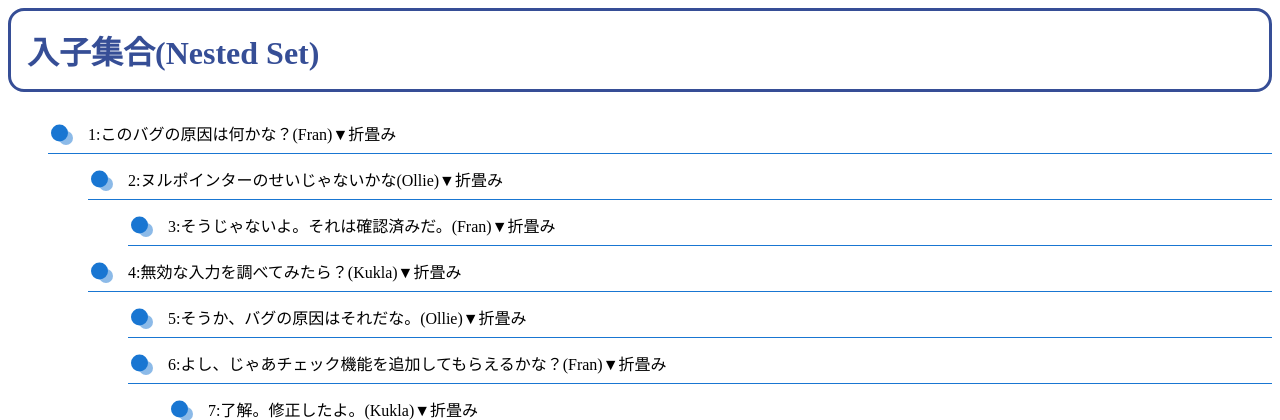
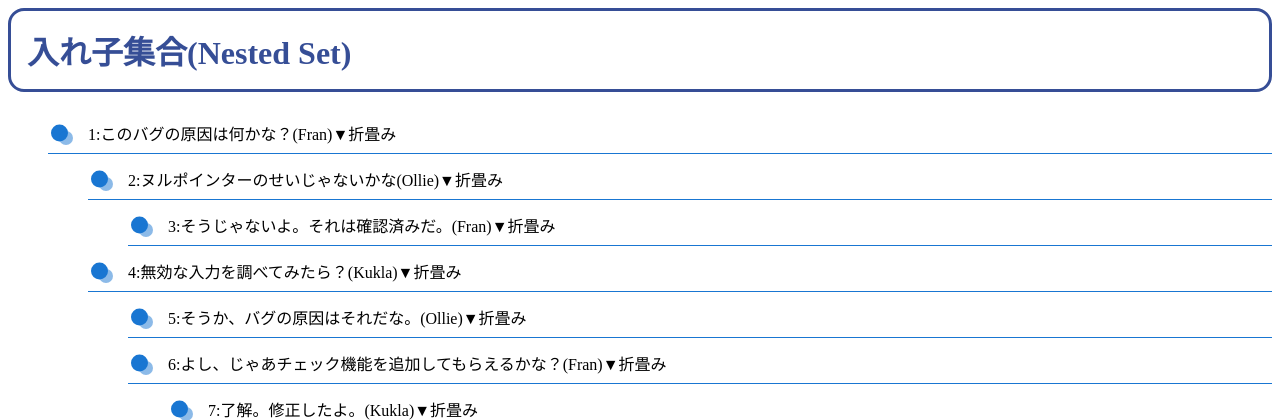
Before and after one commit to hironomiu/SQL-Tree-Structure, a PHP site: page /src/nested_set.php in a window 1280 px wide. Shown: the top 420 px of the page. Run offline with PHP 8.4, Linux system fonts and the light colour scheme; data comes from the database, SQL or seed files in the repository; data that the repository does not hold is empty; a stand-in replaces the project's code that opens the database connection.

Commit message:
commited

```diff
--- a/src/nested_set.php
+++ b/src/nested_set.php
@@ -52,7 +52,7 @@ if ($_SERVER['REQUEST_METHOD'] === 'POST') {
 }
 
 echo '<link rel="stylesheet" href="/css/base.css">';
-echo "<h1>入子集合(Nested Set)</h1>";
+echo "<h1>入れ子集合(Nested Set)</h1>";
 
 if (array_key_exists('key', $_GET)) {
     $stmt = $pdo->prepare("select c2.*,a.name from Comments_252 as c1 inner join Comments_252 as c2 on c2.nsleft between c1.nsleft and c1.nsright inner join Accounts a on c2.author = a.account_id where c1.comment_id = :COMMENT_ID order by c2.nsleft");
```
